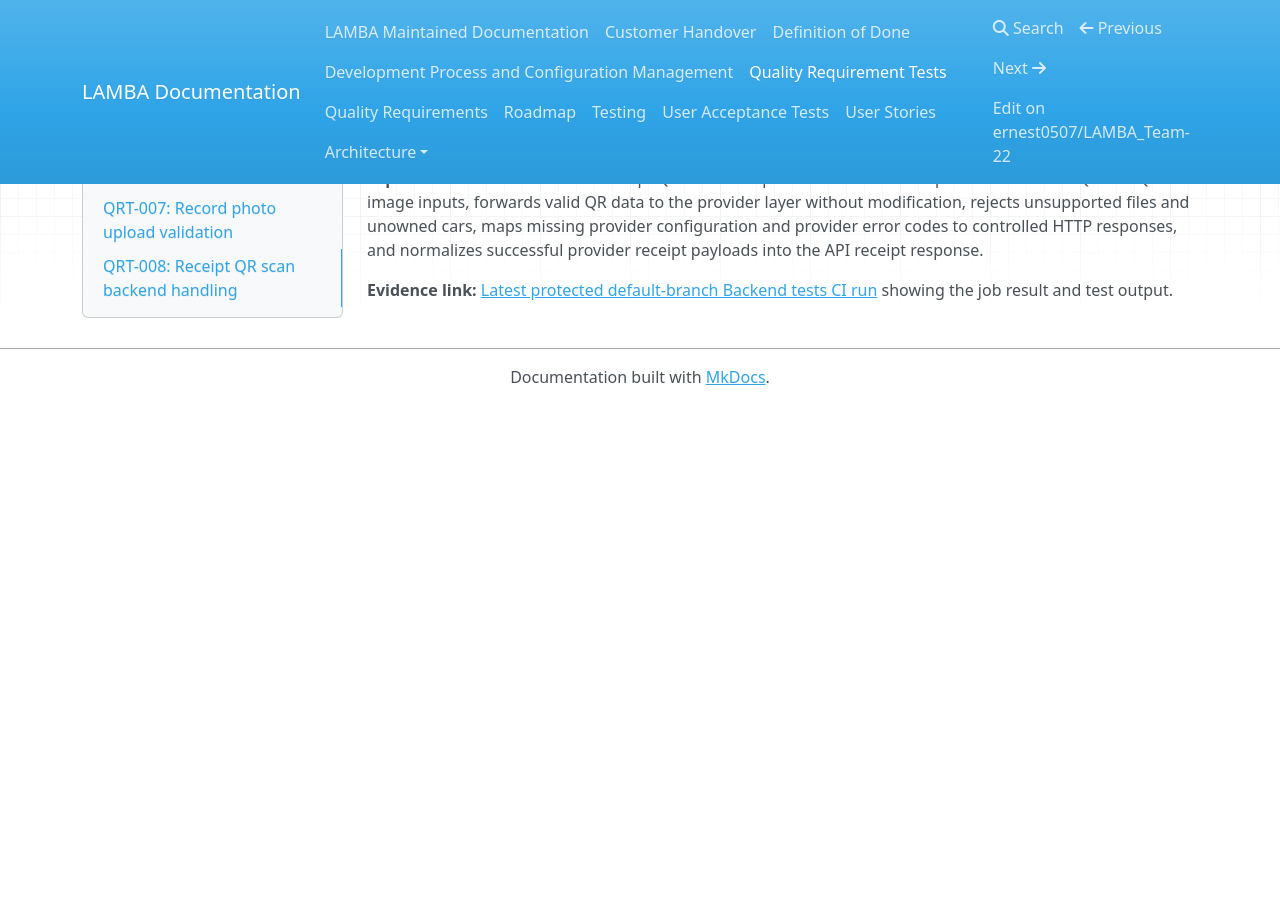
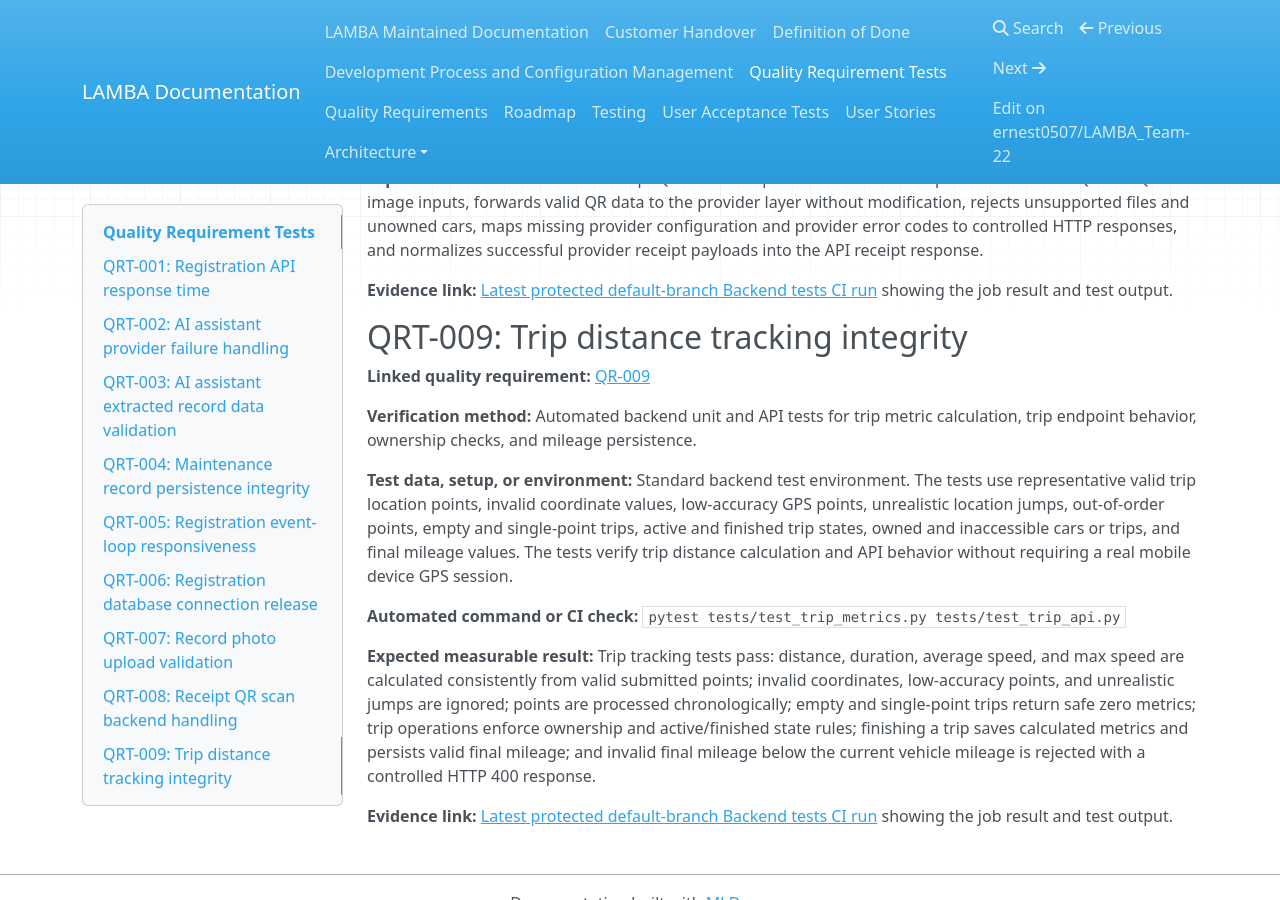
Before and after one commit to ernest0507/LAMBA_Team-22, an MkDocs documentation site: the page built from docs/quality-requirement-tests.md, in a window 1280 px wide and 900 px high, scrolled down 3052 px. Built offline with MkDocs 1.6.1, drawn with Linux system fonts in a browser that asks for light colours; nearby versions of some CDN libraries; before the commit the page ends 3457 px from its top, so only the background shows below that.

Commit message:
Update quality-requirement-tests.md

```diff
--- a/docs/quality-requirement-tests.md
+++ b/docs/quality-requirement-tests.md
@@ -112,3 +112,17 @@
 **Expected measurable result:** Receipt QR scan tests pass: the backend accepts owned-car raw QR and QR image inputs, forwards valid QR data to the provider layer without modification, rejects unsupported files and unowned cars, maps missing provider configuration and provider error codes to controlled HTTP responses, and normalizes successful provider receipt payloads into the API receipt response.
 
 **Evidence link:** [Latest protected default-branch Backend tests CI run](https://github.com/ernest0507/LAMBA_Team-22/actions/workflows/backend-tests.yml?query=branch%3Amain) showing the job result and test output.
+
+## QRT-009: Trip distance tracking integrity
+
+**Linked quality requirement:** [QR-009](quality-requirements.md#qr-009-trip-distance-tracking-integrity)
+
+**Verification method:** Automated backend unit and API tests for trip metric calculation, trip endpoint behavior, ownership checks, and mileage persistence.
+
+**Test data, setup, or environment:** Standard backend test environment. The tests use representative valid trip location points, invalid coordinate values, low-accuracy GPS points, unrealistic location jumps, out-of-order points, empty and single-point trips, active and finished trip states, owned and inaccessible cars or trips, and final mileage values. The tests verify trip distance calculation and API behavior without requiring a real mobile device GPS session.
+
+**Automated command or CI check:** `pytest tests/test_trip_metrics.py tests/test_trip_api.py`
+
+**Expected measurable result:** Trip tracking tests pass: distance, duration, average speed, and max speed are calculated consistently from valid submitted points; invalid coordinates, low-accuracy points, and unrealistic jumps are ignored; points are processed chronologically; empty and single-point trips return safe zero metrics; trip operations enforce ownership and active/finished state rules; finishing a trip saves calculated metrics and persists valid final mileage; and invalid final mileage below the current vehicle mileage is rejected with a controlled HTTP 400 response.
+
+**Evidence link:** [Latest protected default-branch Backend tests CI run](https://github.com/ernest0507/LAMBA_Team-22/actions/workflows/backend-tests.yml?query=branch%3Amain) showing the job result and test output.
```
